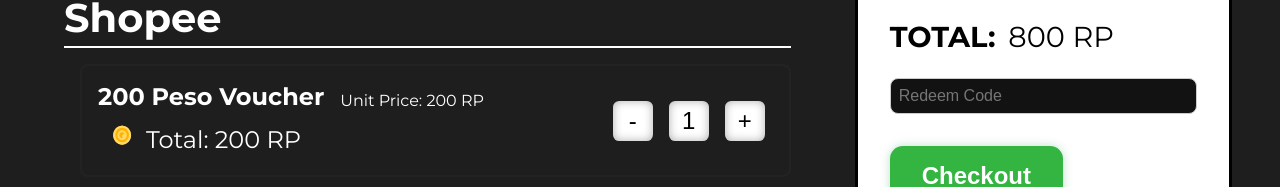
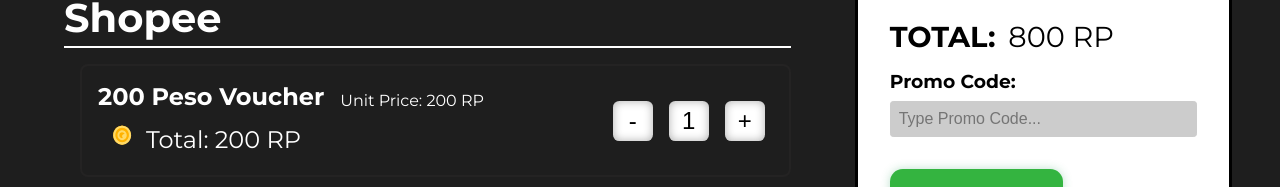
Before and after one commit to qwerttyuiiop1/CSSECDV, a Next.js app: page /cart in a window 1280 px wide. Shown: the part 229-416 px from the top of the page. Built offline with nearby package versions, Linux system fonts and the light colour scheme; no server answers.

Commit message:
Updated shopping cart promo code

```diff
--- a/src/app/cart/page.module.css
+++ b/src/app/cart/page.module.css
@@ -70,7 +70,9 @@
   width: 100%; /* Expand the input to fill the width of its container */
   padding: 0.5rem;
   border: 1px solid #ccc;
-  border-radius: 0.5rem;
+  background-color: #ccc;
+  color: black;
+  border-radius: 0.2rem;
   font-size: 1rem;
   margin-top: 0.5rem; /* Add some spacing between the input and buttons */
 }
--- a/src/app/cart/page.tsx
+++ b/src/app/cart/page.tsx
@@ -214,9 +214,10 @@
                   <p> {totalPrice} RP</p>
                 </div>
                 <div className={styles.redeem_code}>
+                  <h3>Promo Code:</h3>
                   <input
                     type="text"
-                    placeholder="Redeem Code"
+                    placeholder="Type Promo Code..."
                     value={redeemCode}
                     onChange={(e) => setRedeemCode(e.target.value)}
                   />
```
